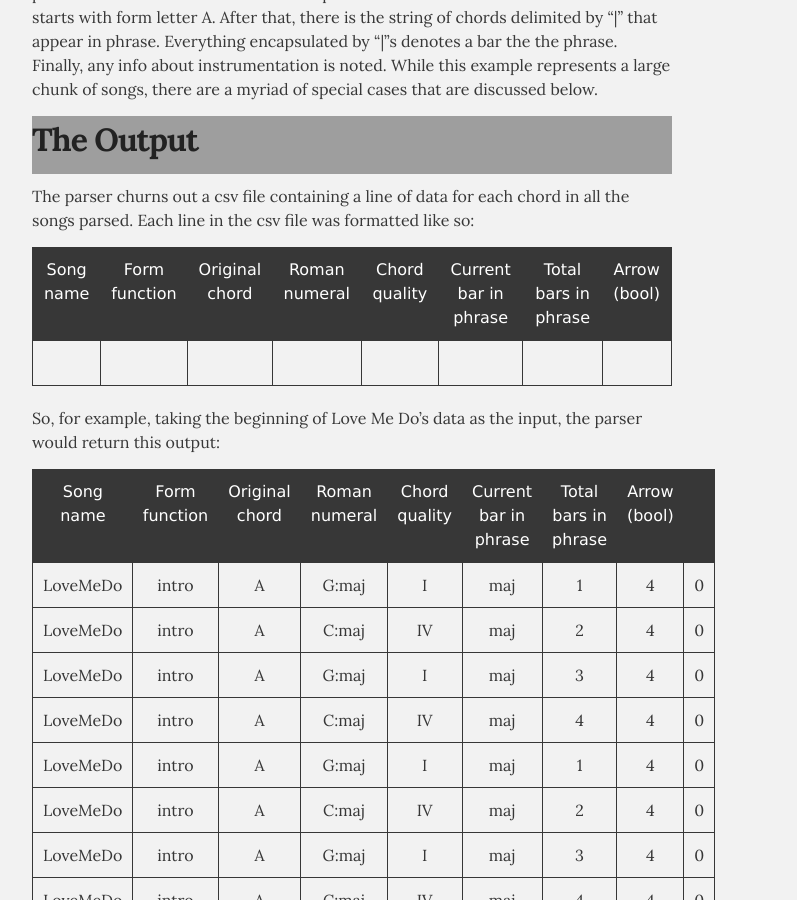
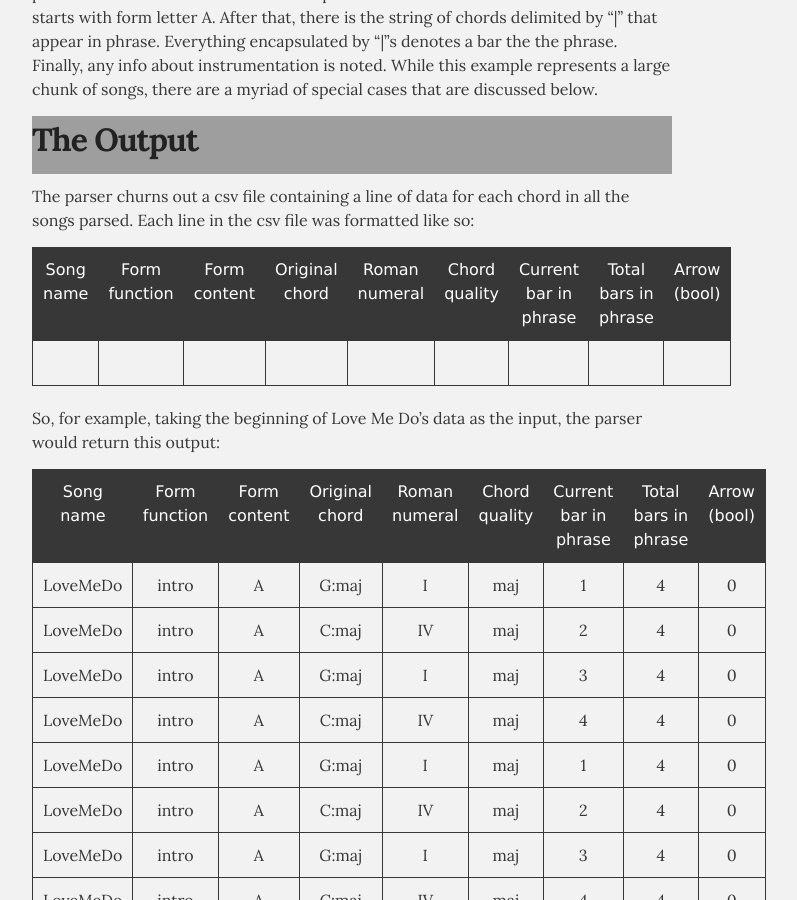
Before and after one commit to kshaffer/corpusmusic, a Jekyll site: the page built from results/TheParser.md, in a window 1280 px wide and 900 px high, scrolled down 1053 px. Shown: the whole window, without its empty margins (288-1085 px from the left). Built offline with Jekyll 4.4.1, drawn with Linux system fonts in a browser that asks for light colours.

Commit message:
fixing tables

```diff
--- a/results/TheParser.md
+++ b/results/TheParser.md
@@ -28,15 +28,15 @@ In the example above, the first four lines correspond to general information abo
 
 The parser churns out a csv file containing a line of data for each chord in all the songs parsed. Each line in the csv file was formatted like so:
 
-| Song name | Form function | Original chord | Roman numeral | Chord quality | Current bar in phrase | Total bars in phrase | Arrow (bool) |
-|:-:|:-:|:-:|:-:|:-:|:-:|:-:|:-:|
-| | | | | | | | |
+| Song name | Form function | Form content | Original chord | Roman numeral | Chord quality | Current bar in phrase | Total bars in phrase | Arrow (bool) |
+|:-:|:-:|:-:|:-:|:-:|:-:|:-:|:-:|:-:|
+| | | | | | | | | |
 {: rules="groups"}
 
 
 So, for example, taking the beginning of Love Me Do’s data as the input, the parser would return this output:
 
-| Song name | Form function | Original chord | Roman numeral | Chord quality | Current bar in phrase | Total bars in phrase | Arrow (bool) |
+| Song name | Form function | Form content | Original chord | Roman numeral | Chord quality | Current bar in phrase | Total bars in phrase | Arrow (bool) |
 |:-:|:-:|:-:|:-:|:-:|:-:|:-:|:-:|:-:|
 | LoveMeDo | intro | A | G:maj | I | maj | 1 | 4 | 0 |
 | LoveMeDo | intro | A | C:maj | IV | maj | 2 | 4 | 0 |
```
